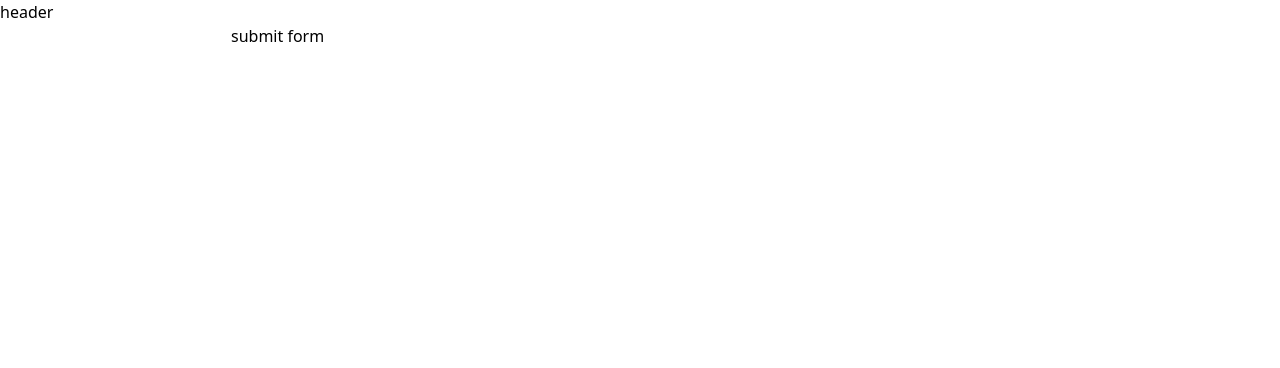
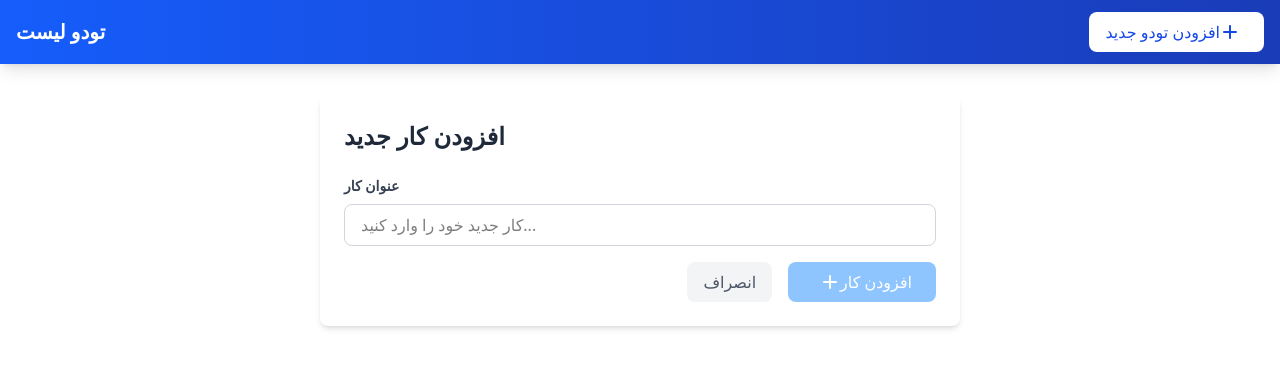
Before and after one commit to mhdix/todo-app-redux, a React (Vite) app: page /add in a window 1280 px wide. Shown: the top 368 px of the page. Built offline with nearby package versions, Linux system fonts and the light colour scheme.

Commit message:
feature: complate projet and errors and styles ✅

```diff
--- a/server/db.json
+++ b/server/db.json
@@ -1,9 +1,3 @@
 {
-  "todos": [
-    {
-      "id": "21a7",
-      "text": "one",
-      "complated": false
-    }
-  ]
+  "todos": []
 }
--- a/src/App.jsx
+++ b/src/App.jsx
@@ -1,5 +1,5 @@
-
 import { Route, Routes } from "react-router-dom";
+import { Link } from "react-router-dom";
 import "./App.css";
 import TodoAdd from "./components/TodoAdd";
 import TodoList from "./components/TodoList";
@@ -7,7 +7,37 @@ import TodoList from "./components/TodoList";
 function App() {
   return (
     <>
-      <p>header</p>
+      <nav className="bg-gradient-to-r from-blue-600 to-blue-800 shadow-lg">
+        <div className="container mx-auto px-4">
+          <div className="flex items-center justify-between h-16">
+            <div className="flex items-center space-x-4">
+              <Link to="/" className="text-white font-bold text-xl">
+                تودو لیست
+              </Link>
+            </div>
+            <div className="flex items-center space-x-4">
+              <Link
+                to="/add"
+                className="bg-white text-blue-700 px-4 py-2 rounded-lg hover:bg-blue-50 transition-colors duration-200 flex items-center"
+              >
+                <span>افزودن تودو جدید</span>
+                <svg
+                  xmlns="http://www.w3.org/2000/svg"
+                  className="h-5 w-5 mr-2"
+                  viewBox="0 0 20 20"
+                  fill="currentColor"
+                >
+                  <path
+                    fillRule="evenodd"
+                    d="M10 3a1 1 0 011 1v5h5a1 1 0 110 2h-5v5a1 1 0 11-2 0v-5H4a1 1 0 110-2h5V4a1 1 0 011-1z"
+                    clipRule="evenodd"
+                  />
+                </svg>
+              </Link>
+            </div>
+          </div>
+        </div>
+      </nav>
       <Routes>
         <Route path="/" element={<TodoList />} />
         <Route path="/add" element={<TodoAdd />} />
--- a/src/components/TodoAdd.jsx
+++ b/src/components/TodoAdd.jsx
@@ -1,24 +1,117 @@
 import { useState } from "react";
 import { useDispatch, useSelector } from "react-redux";
 import { addAsyncTodo } from "../features/todo/todoSlice";
+import { useNavigate } from "react-router-dom";
 
 const TodoAdd = () => {
   const [addTodo, setAddTodo] = useState("");
   const { loading, error } = useSelector((state) => state.todo);
   const dispatch = useDispatch();
+  const navigate = useNavigate();
 
-  const handleSubmit = (e) => {
+  const handleSubmit = async (e) => {
     e.preventDefault();
-    dispatch(addAsyncTodo(addTodo));
+    if (!addTodo.trim()) return;
+
+    await dispatch(addAsyncTodo(addTodo));
+    setAddTodo("");
+    navigate("/");
   };
 
   return (
-    <div>
-      <form onSubmit={handleSubmit}>
-        {loading ? <p>loading ... </p> : error ? <p>{error}</p> : null}
-        <input type="text" onChange={(e) => setAddTodo(e.target.value)} />
-        <button>submit form</button>
-      </form>
+    <div className="container mx-auto px-4 py-8 max-w-2xl">
+      <div className="bg-white rounded-lg shadow-md p-6">
+        <h2 className="text-2xl font-bold text-gray-800 mb-6">
+          افزودن کار جدید
+        </h2>
+
+        {error && (
+          <div className="bg-red-100 border border-red-400 text-red-700 px-4 py-3 rounded relative mb-4">
+            <p>{error}</p>
+          </div>
+        )}
+
+        <form onSubmit={handleSubmit} className="space-y-4">
+          <div>
+            <label
+              htmlFor="todo"
+              className="block text-gray-700 text-sm font-bold mb-2"
+            >
+              عنوان کار
+            </label>
+            <input
+              type="text"
+              id="todo"
+              value={addTodo}
+              onChange={(e) => setAddTodo(e.target.value)}
+              className="w-full px-4 py-2 border border-gray-300 rounded-lg focus:ring-2 focus:ring-blue-500 focus:border-blue-500 outline-none transition-colors duration-200"
+              placeholder="کار جدید خود را وارد کنید..."
+              disabled={loading}
+            />
+          </div>
+
+          <div className="flex items-center justify-end space-x-4 rtl:space-x-reverse">
+            <button
+              type="button"
+              onClick={() => navigate("/")}
+              className="px-4 py-2 text-gray-600 bg-gray-100 rounded-lg hover:bg-gray-200 transition-colors duration-200"
+            >
+              انصراف
+            </button>
+            <button
+              type="submit"
+              disabled={loading || !addTodo.trim()}
+              className={`px-6 py-2 text-white rounded-lg transition-colors duration-200 flex items-center ${
+                loading || !addTodo.trim()
+                  ? "bg-blue-300 cursor-not-allowed"
+                  : "bg-blue-600 hover:bg-blue-700"
+              }`}
+            >
+              {loading ? (
+                <>
+                  <svg
+                    className="animate-spin -ml-1 mr-3 h-5 w-5 text-white"
+                    xmlns="http://www.w3.org/2000/svg"
+                    fill="none"
+                    viewBox="0 0 24 24"
+                  >
+                    <circle
+                      className="opacity-25"
+                      cx="12"
+                      cy="12"
+                      r="10"
+                      stroke="currentColor"
+                      strokeWidth="4"
+                    ></circle>
+                    <path
+                      className="opacity-75"
+                      fill="currentColor"
+                      d="M4 12a8 8 0 018-8V0C5.373 0 0 5.373 0 12h4zm2 5.291A7.962 7.962 0 014 12H0c0 3.042 1.135 5.824 3 7.938l3-2.647z"
+                    ></path>
+                  </svg>
+                  در حال ثبت...
+                </>
+              ) : (
+                <>
+                  <svg
+                    xmlns="http://www.w3.org/2000/svg"
+                    className="h-5 w-5 ml-2"
+                    viewBox="0 0 20 20"
+                    fill="currentColor"
+                  >
+                    <path
+                      fillRule="evenodd"
+                      d="M10 3a1 1 0 011 1v5h5a1 1 0 110 2h-5v5a1 1 0 11-2 0v-5H4a1 1 0 110-2h5V4a1 1 0 011-1z"
+                      clipRule="evenodd"
+                    />
+                  </svg>
+                  افزودن کار
+                </>
+              )}
+            </button>
+          </div>
+        </form>
+      </div>
     </div>
   );
 };
--- a/src/features/todo/todoSlice.js
+++ b/src/features/todo/todoSlice.js
@@ -23,12 +23,14 @@ const getAsyncTodo = createAsyncThunk(
   }
 );
 
-const addAsyncTodo = createAsyncThunk(
-  "addTodo/addAsyncTodo",
-  async (todoData, { rejectWithValue }) => {
-    console.log(todoData)
+const toggleAsyncTodo = createAsyncThunk(
+  "todo/toggleAsyncTodo",
+  async (todo, { rejectWithValue }) => {
     try {
-      const response = await api.post("/todos", {text: todoData, complated: false});
+      const response = await api.patch(`/todos/${todo.id}`, {
+        ...todo,
+        complated: !todo.complated,
+      });
       return response.data;
     } catch (error) {
       return rejectWithValue(error.message);
@@ -36,6 +38,33 @@ const addAsyncTodo = createAsyncThunk(
   }
 );
 
+const addAsyncTodo = createAsyncThunk(
+  "addTodo/addAsyncTodo",
+  async (todoData, { rejectWithValue }) => {
+    console.log(todoData);
+    try {
+      const response = await api.post("/todos", {
+        text: todoData,
+        complated: false,
+      });
+      return response.data;
+    } catch (error) {
+      return rejectWithValue(error.message);
+    }
+  }
+);
+
+const deleteAsyncTodo = createAsyncThunk(
+  "todo/deleteAsyncTodo",
+  async (todo, { rejectWithValue }) => {
+    try {
+      const response = await api.delete(`/todos/${todo.id}`);
+      return response.data;
+    } catch (error) {
+      return rejectWithValue(error.message);
+    }
+  }
+);
 const todoSlice = createSlice({
   name: "todo",
   initialState,
@@ -45,22 +74,24 @@ const todoSlice = createSlice({
       .addCase(getAsyncTodo.pending, (state) => {
         state.loading = true;
         state.error = null;
-        state.todo = [];
       })
       .addCase(getAsyncTodo.rejected, (state, action) => {
         state.loading = false;
         state.error = action.payload;
-        state.todo = [];
       })
       .addCase(getAsyncTodo.fulfilled, (state, action) => {
+        const todoId = action.payload.id;
         state.loading = false;
         state.error = null;
-        state.todo = action.payload;
+        if (todoId) {
+          state.todo = state.todo.filter((todo) => todo.id !== todoId);
+        } else {
+          state.todo = action.payload;
+        }
       })
       .addCase(addAsyncTodo.pending, (state) => {
         state.loading = true;
         state.error = null;
-        state.todo = [];
       })
       .addCase(addAsyncTodo.fulfilled, (state, action) => {
         state.loading = false;
@@ -70,10 +101,18 @@ const todoSlice = createSlice({
       .addCase(addAsyncTodo.rejected, (state, action) => {
         state.loading = false;
         state.error = action.payload;
-        state.todo = [];
+      })
+      .addCase(toggleAsyncTodo.fulfilled, (state, action) => {
+        const todo = state.todo.find((todo) => todo.id === action.payload.id);
+        if (todo) {
+          todo.complated = !todo.complated;
+        }
+      })
+      .addCase(deleteAsyncTodo.fulfilled, (state, action) => {
+        state.todo = state.todo.filter((todo) => todo.id !== action.payload.id);
       });
   },
 });
 
-export { getAsyncTodo, addAsyncTodo };
+export { getAsyncTodo, addAsyncTodo, toggleAsyncTodo, deleteAsyncTodo };
 export default todoSlice.reducer;
```
Also changed, not shown: src/components/TodoList.jsx (+94 -11 lines).
